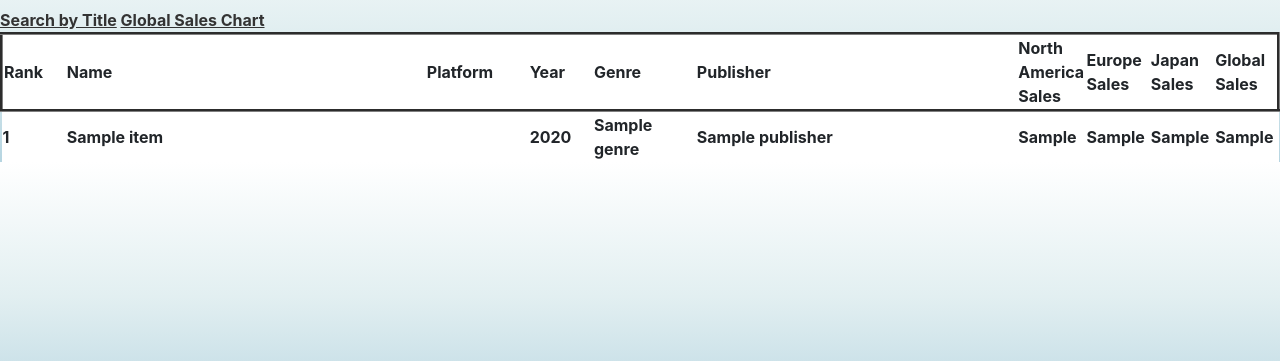
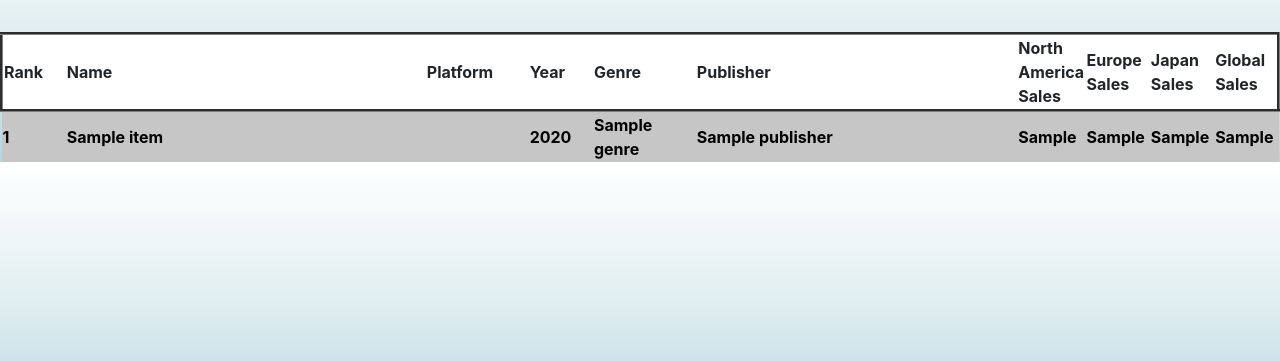
Before and after one commit to JoeYashinsky/DataAnalyzationPython, a Flask app: page /init in a window 1280 px wide. Shown: the part 108-469 px from the top of the page. Run offline with Flask 2, Linux system fonts and the light colour scheme; a database or web service that is not in the repository returns one stand-in record (values such as "Sample title"); data that the repository does not hold is empty.

Commit message:
Added some styling to the webpages.

```diff
--- a/datatracker/templates/our_views/index.html
+++ b/datatracker/templates/our_views/index.html
@@ -38,9 +38,7 @@
 {% endblock %}
 
 {% block content %}
+<div>
 
-
-
-
-<a href="{{ url_for('sample.other_example') }}"> Next Page </a>
+</div>
 {% endblock %}
--- a/datatracker/templates/our_views/init.html
+++ b/datatracker/templates/our_views/init.html
@@ -36,12 +36,15 @@
 {% endblock %}
 
 {% block content %}
-<div class="section search-section" >
-    <a href="/namedGames">Search by Title</a>
-    <a href="globalSales">Global Sales Chart</a>
+
+
+<div>
+    <div class="section search-section">
+        <br>
     </div>
+
     <div>
-    <table>
+        <table class="table-hover">
             <thead class="table-style">
                 <th>Rank</th>
                 <th>Name</th>
@@ -56,7 +59,7 @@
             </thead>
             <tbody>
             {% for game in list_games %}
-            <tr>
+                <tr class="table-primary">
                     <td width="5%">{{game["rank"]}}</td>
                     <td width="28%">{{game["name"]}}</td>
                     <td width="8%">{{game["platform"]}}</td>
@@ -73,4 +76,5 @@
 
         </table>
     </div>
+</div>
 {% endblock %}
```
Also changed, not shown: datatracker/templates/our_views/globalSales.html (+3 -6 lines), datatracker/templates/our_views/namedGames.html (+3 -6 lines). Lines whose indentation alone changed are shown as unchanged.
